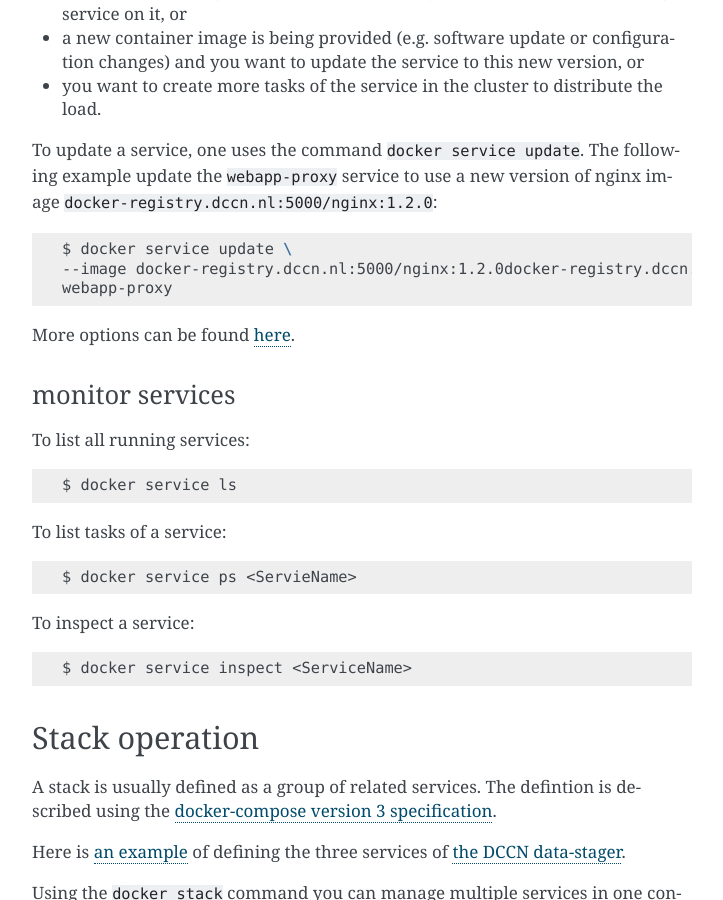
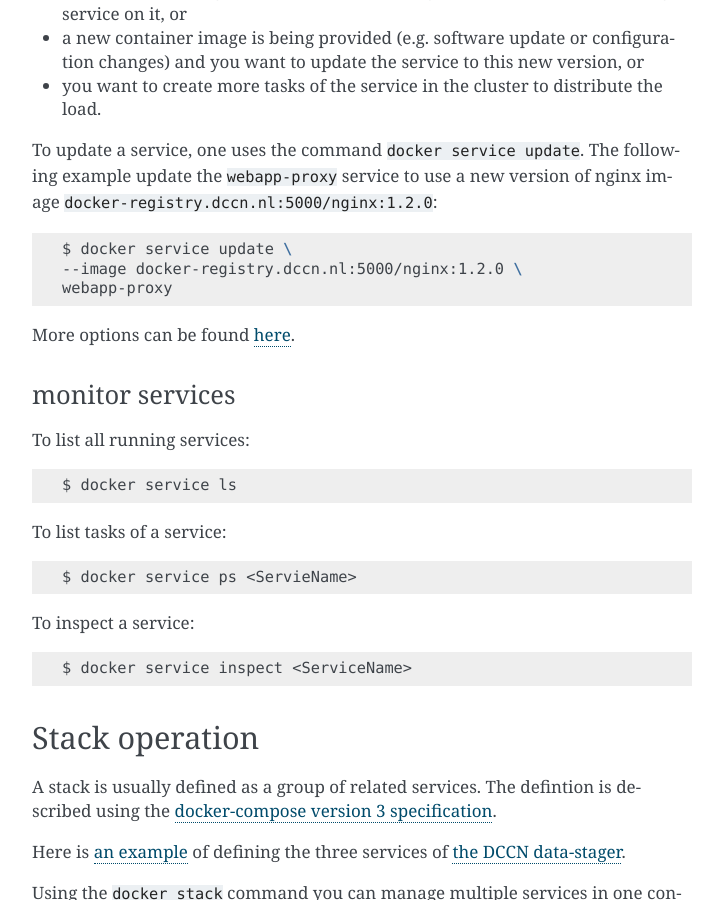
Before and after one commit to Donders-Institute/docker-swarm-setup, a Sphinx documentation site: the page built from doc/operation.rst, in a window 1280 px wide and 900 px high, scrolled down 4021 px. Shown: the whole window, without its empty margins (388-1111 px from the left). Built offline with Sphinx 7.4.7, drawn with Linux system fonts in a browser that asks for light colours.

Commit message:
Update operation.rst

```diff
--- a/doc/operation.rst
+++ b/doc/operation.rst
@@ -162,7 +162,7 @@ To update a service, one uses the command ``docker service update``.  The follow
 .. code-block:: bash
 
     $ docker service update \
-    --image docker-registry.dccn.nl:5000/nginx:1.2.0docker-registry.dccn.nl:5000/nginx:1.2.0 \
+    --image docker-registry.dccn.nl:5000/nginx:1.2.0 \
     webapp-proxy
 
 More options can be found `here <https://docs.docker.com/engine/reference/commandline/service_update/>`_.
```
